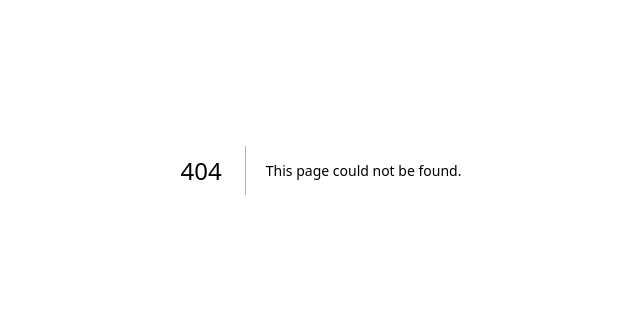
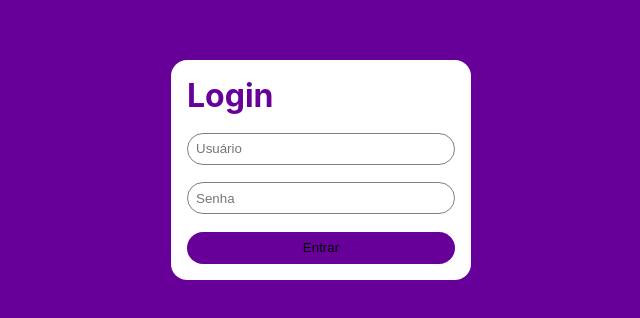
Before and after one commit to Pitossomo/react-orange, a Next.js app: page /login in a window 1280 px wide. Before the commit this address had no page. Shown: the part 230-548 px from the top of the page, without its empty margins (319-959 px from the left). Built offline with nearby package versions, Linux system fonts and the light colour scheme.

Commit message:
Add login page structure and style

```diff
--- a/package.json
+++ b/package.json
@@ -17,6 +17,7 @@
     "next": "13.0.3",
     "react": "18.2.0",
     "react-dom": "18.2.0",
+    "react-hook-form": "7.39.4",
     "sass": "1.56.1",
     "typescript": "4.8.4"
   }
--- /dev/null
+++ b/pages/login.tsx
@@ -0,0 +1,16 @@
+
+import styles from "../styles/Login.module.scss"
+
+export default function Login () {
+
+  return (
+    <div className={styles.container}>
+      <form className={styles.form}>
+        <h1 className={styles.title}>Login</h1>
+        <input className={styles.input} placeholder="Usuário" />
+        <input className={styles.input} placeholder="Senha" type="password" />
+        <button className={styles.button}>Entrar</button>
+      </form>
+    </div>
+  )
+}
--- /dev/null
+++ b/styles/Login.module.scss
@@ -0,0 +1,45 @@
+$base-color: #660099;
+
+.container {
+  height: 100vh;
+  width: 100vw;
+  background-color: $base-color;
+  display: flex;
+  justify-content: center;
+  align-items: center;
+}
+
+.form {
+  display: flex;
+  flex-direction: column;
+  justify-content: space-between;
+  background-color: white;
+  border-radius: 16px;
+  padding: 16px;
+  width: 300px;
+  height: 220px;
+}
+
+.title {
+  color: $base-color;
+  font-size: 32px;
+}
+
+.input {
+  height: 32px;
+  border-radius: 16px;
+  padding: 8px;
+  background-color: white;
+  border: 1px solid gray;
+  color: gray;
+}
+
+.button {
+  background-color: $base-color;
+  height: 32px;
+  border: none;
+  border-radius: 16px;
+  padding: 8px;
+  display: flex;
+  justify-content: center;
+}
```
Also changed, not shown: pages/index.tsx (+4 -12 lines), 1 other file (tests, documents, lock files or other folders).
